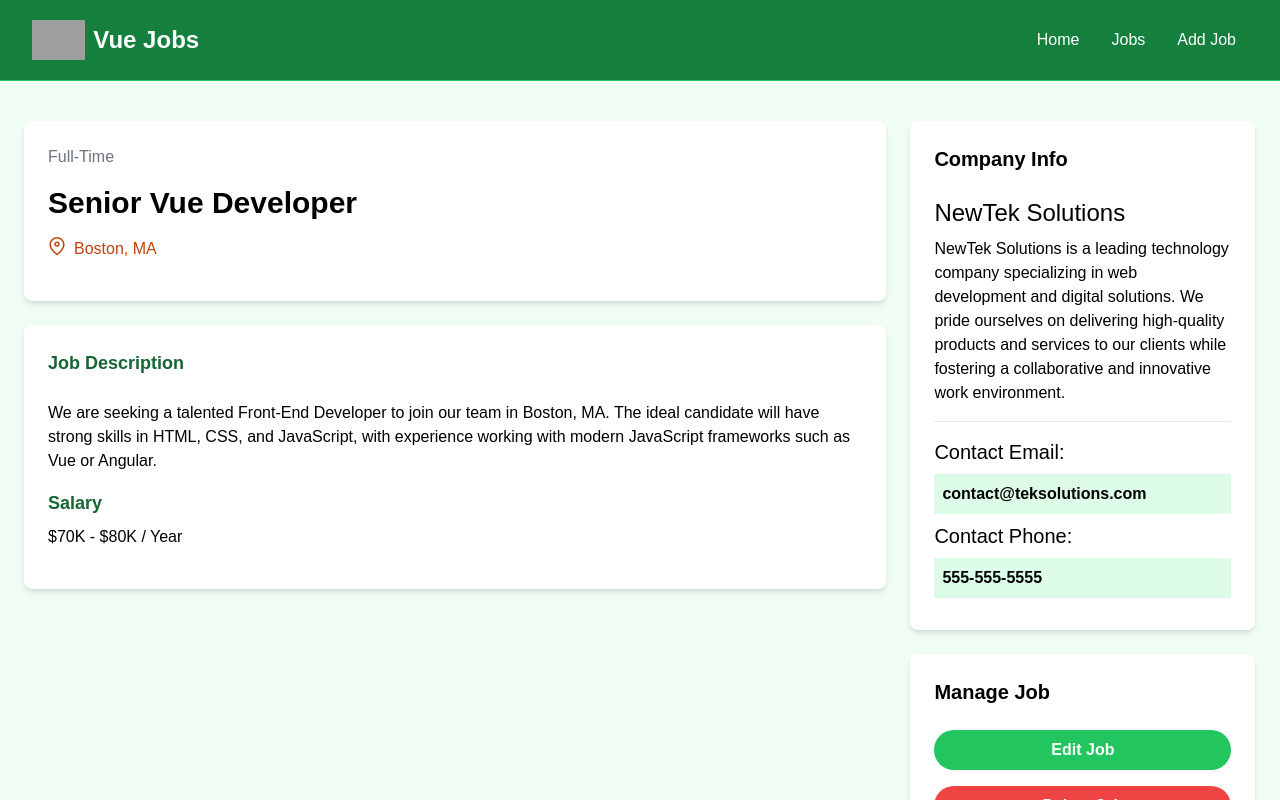
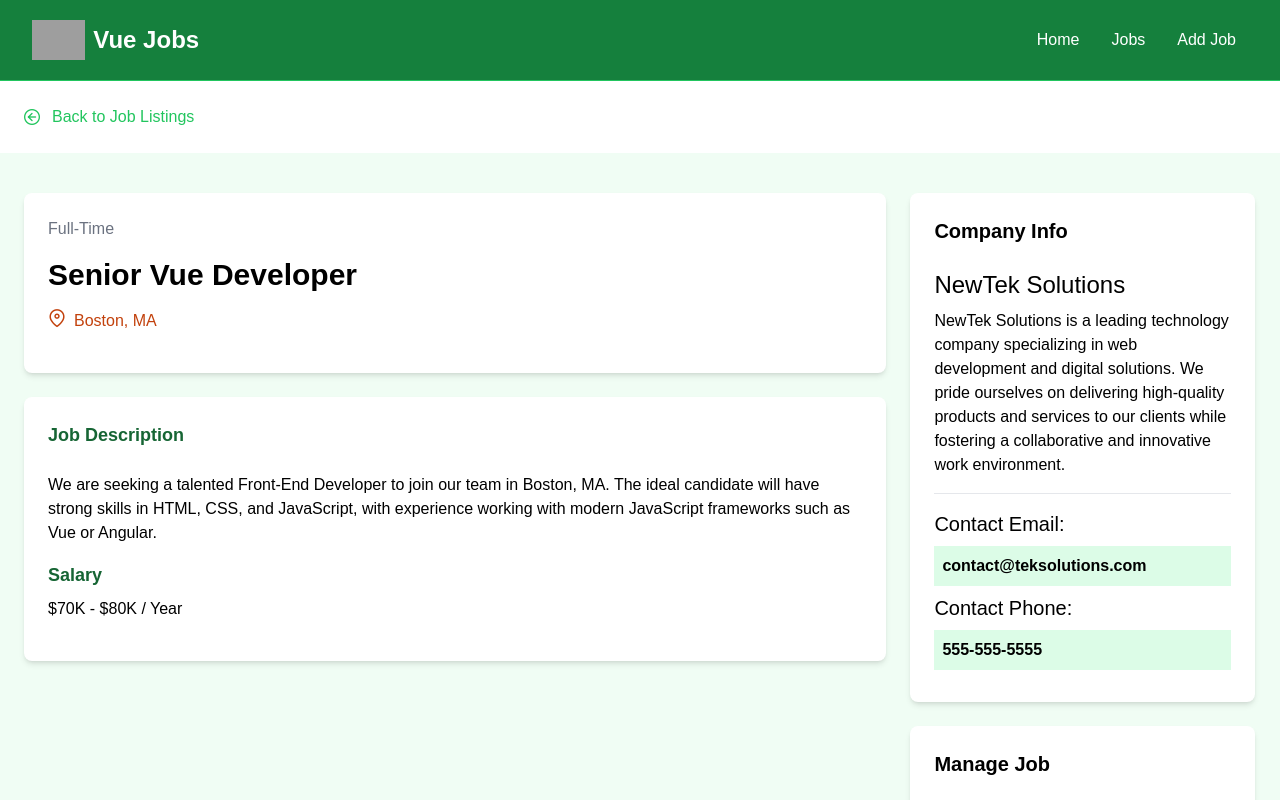
Before and after one commit to vitornvpaixao/vue3-labs, a Vue app in the folder vue3-basics/: page /jobs/1 in a window 1280 px wide. Shown: the top 800 px of the page. Built offline with nearby package versions, Linux system fonts and the light colour scheme; data requests are answered from the project's data file; grey boxes are pictures that could not be loaded.

Commit message:
feat(component): create back button

```diff
--- /dev/null
+++ b/vue3-basics/src/components/BackButton.vue
@@ -0,0 +1,14 @@
+<template>
+	<section>
+		<div class="container m-auto py-6 px-6">
+			<RouterLink to="/jobs" class="text-green-500 hover:text-green-600 flex items-center">
+				<i class="pi pi-arrow-circle-left mr-3"></i>
+				Back to Job Listings
+			</RouterLink>
+		</div>
+	</section>
+</template>
+
+<script setup>
+	import { RouterLink } from 'vue-router';
+</script>
--- a/vue3-basics/src/views/JobView.vue
+++ b/vue3-basics/src/views/JobView.vue
@@ -1,4 +1,5 @@
 <template>
+	<BackButton />
 	<section class="bg-green-50">
 		<div class="container m-auto py-10 px-6">
 			<div class="grid grid-cols-1 md:grid-cols-70/30 w-full gap-6">
@@ -93,6 +94,7 @@
 <script setup>
 	import { reactive, onMounted } from 'vue';
 	import { useRoute, RouterLink } from 'vue-router';
+	import BackButton from '@/components/BackButton.vue';
 	import PulseLoader from 'vue-spinner/src/PulseLoader.vue';
 	import axios from 'axios';
 
```
